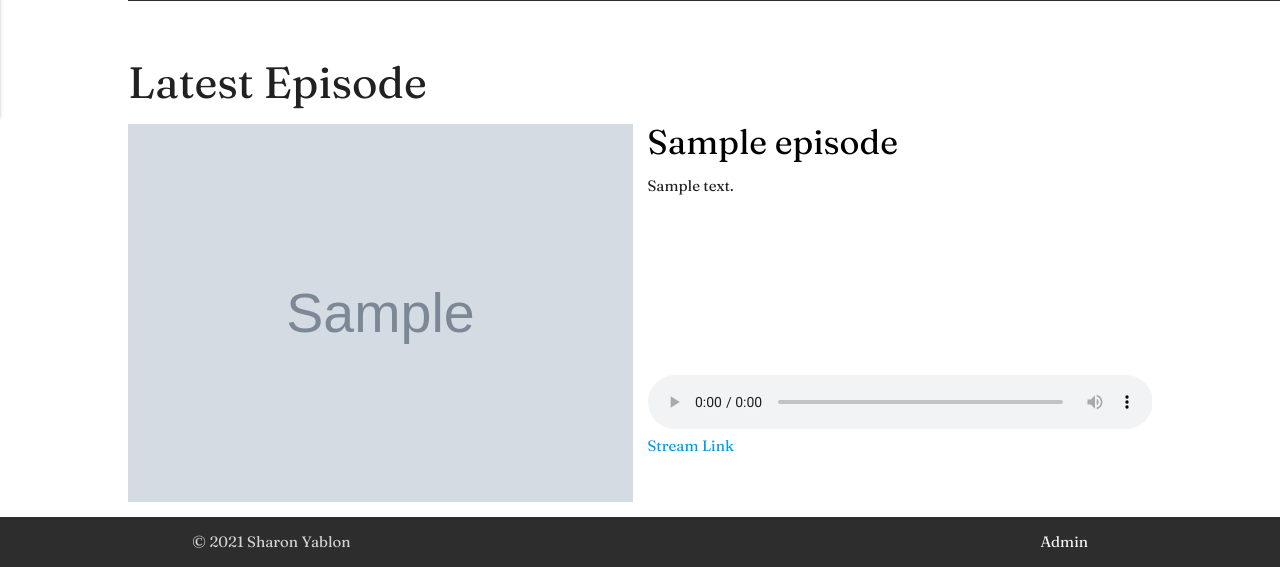
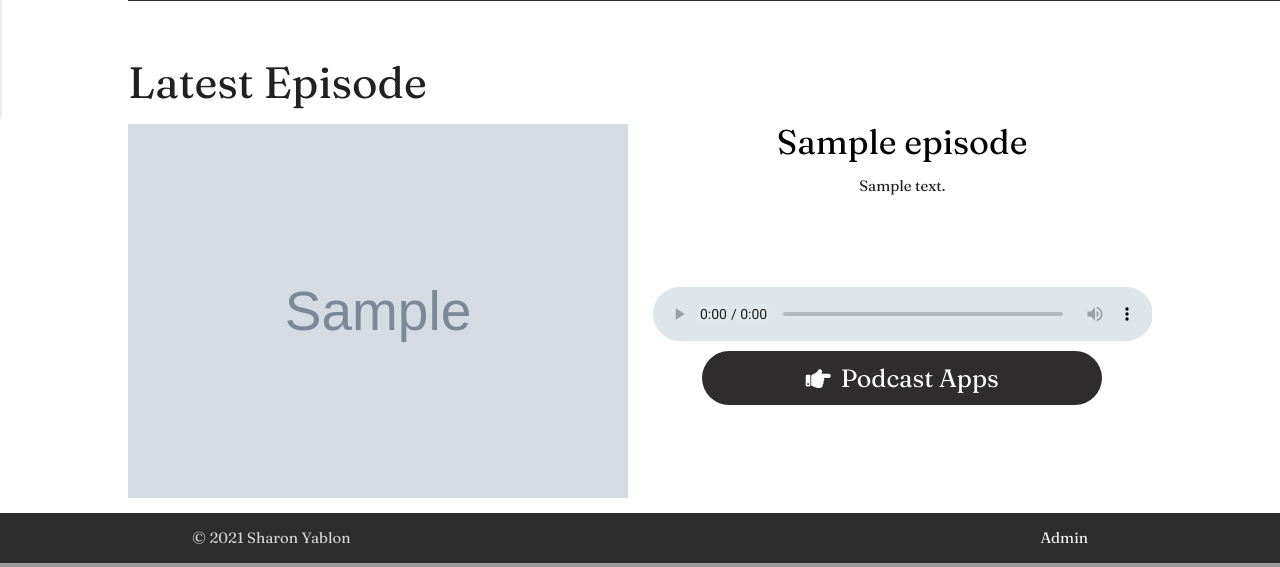
Before and after one commit to dylanaldrich/terribleblooms, a Django app: page / in a window 1280 px wide. Shown: the part 743-1310 px from the top of the page. Run offline with Django 3.2, Linux system fonts and the light colour scheme; tables that the repository leaves empty hold one stand-in row (values such as "Sample post"); grey boxes marked "Sample" are stand-in pictures; some libraries are stand-ins or nearby versions.

Commit message:
adds styling to latest episode and episode detail

```diff
--- a/main_app/static/styles/main.css
+++ b/main_app/static/styles/main.css
@@ -142,6 +142,10 @@ audio {
     width: 100%;
 }
 
+audio::-webkit-media-controls-panel {
+    background-color: #dfe6e9;
+}
+
 audio:focus {
     outline: none;
 }
@@ -158,11 +162,12 @@ audio:focus {
 }
 
 #latest-episode-info {
-    margin-left: 15px;
+    margin-left: 25px;
+    text-align: center;
 }
 
 #latest-episode-description {
-    min-height: 200px;
+    min-height: 30%;
 }
 
 .row .col {
@@ -214,6 +219,15 @@ audio:focus {
     align-items: center;
 }
 
+.episode {
+    text-align: center;
+}
+
+hr {
+    border: black solid 1px;
+    margin-top: 14px;
+}
+
 .logos {
     font-size: 25px;
     margin-top: 10px;
@@ -233,9 +247,9 @@ audio:focus {
 }
 
 .logos a {
-    width: 33.33%;
+    width: calc(100% / 3);
     height: 100%;
-    background-color: #f1f1f1;
+    background-color: #dfe6e9;
     color:#1f1f1f;
     display: flex;
     align-items: center;
@@ -244,6 +258,7 @@ audio:focus {
     opacity: 0;
     transition: .3s linear;
     overflow: hidden;
+    outline: hidden;
 }
 
 .logos:hover a {
@@ -311,3 +326,11 @@ audio:focus {
     border-radius: 50%;
     object-fit: cover;
 }
+
+.actor-link {
+    color: black;
+}
+
+.actor-link:hover {
+    color: goldenrod;
+}
--- a/main_app/templates/episode.html
+++ b/main_app/templates/episode.html
@@ -5,7 +5,7 @@
     <section class="row">
         <img src="{% static 'assets/artwork/thereordering_cassietaggart.jpg' %}" alt="the reordering by cassie taggart" class="col s6" />
         <div class="col s6">
-            <div class="container">
+            <div class="container episode">
                 <h2>{{ episode.name }}</h2>
                 <p>{{ episode.description }}</p>
                 <section class="audio">
@@ -29,13 +29,14 @@
                         </a>
                     </div>
                 </section>
+                <hr>
                 <h5>Actor credits:</h5>
                 <section id="actor-avatar-container">
                     {% for actor in episode.actors.all %}
                         <a href="{% url 'bios' %}">
                             <div class="actor-avatar">
                                 <img src="../../media/{{ actor.photo }}" alt="{{actor.name}} headshot">
-                                <p>{{ actor.name }}</p>
+                                <p class="actor-link">{{ actor.name }}</p>
                             </div>
                         </a>
                     {% endfor %}
--- a/main_app/templates/home.html
+++ b/main_app/templates/home.html
@@ -27,14 +27,27 @@
                         <a href="{% url 'episode_detail' latest_Episode.id %}">{{ latest_Episode.name }}</a>
                     </h4>
                     <p id="latest-episode-description">{{ latest_Episode.description }}</p>
-                    <audio controls="true">
-                        <source src="media/{{ latest_Episode.audioFile }}" type="audio/mpeg">
-                        Your browser does not support the audio element.
-                    </audio>
-                    {% comment %} TODO Add external streaming link icons here: {% endcomment %}
-                    <p>
-                        <a href="{{ latest_Episode.external_Link }}">Stream Link</a>
-                    </p>
+                    <section class="audio">
+                        <audio controls>
+                            <source src="media/{{ latest_Episode.audioFile }}" type="audio/mpeg">
+                            Your browser does not support the audio element.
+                        </audio>
+                        <div class="logos">
+                            <section id="logo-cover">
+                                <i class="fas fa-hand-point-right"></i>
+                                <span>Podcast Apps</span>
+                            </section>
+                            <a href="#" id="apple-podcast-logo">
+                                <i class="fas fa-podcast"></i>
+                            </a>
+                            <a href="#" id="google-podcast-logo">
+                                <i class="fab fa-google-play"></i>
+                            </a>
+                            <a href="#" id="spotify-podcast-logo">
+                                <i class="fab fa-spotify"></i>
+                            </a>
+                        </div>
+                    </section>
                 </div>
             </div>
             {% if episodes|length >= 1 %}
```
